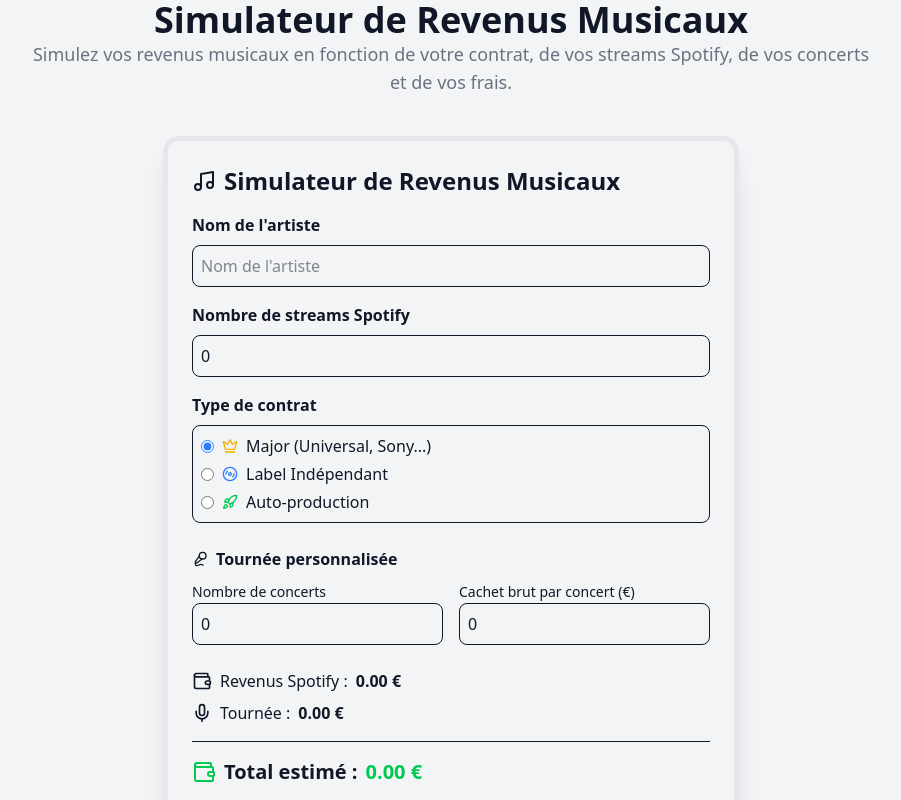
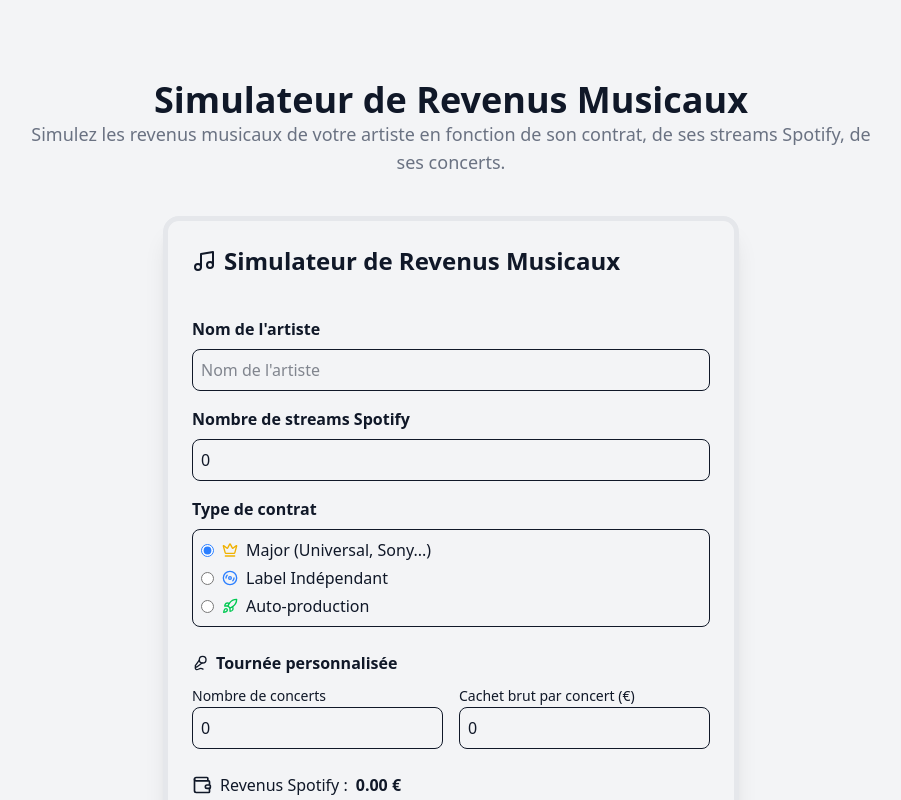
Before and after one commit to JoeLeDev/MusicRevenues, a React (Vite) app: page / in a window 1280 px wide. Shown: the top 800 px of the page, without its empty margins (189-1090 px from the left). Built offline with nearby package versions, Linux system fonts and the light colour scheme.

Commit message:
Responsive

```diff
--- a/src/pages/Music.jsx
+++ b/src/pages/Music.jsx
@@ -188,11 +188,13 @@ export default function MusicRevenueSimulator() {
 
 
   return (
-    <div className="min-h-screen bg-gray-100 flex items-center justify-center flex-col dark:bg-gray-900 ">
+    <div className=" bg-gray-100 flex items-center justify-center flex-col dark:bg-gray-900 min-h-screen lg:overflow-y-auto">
+        <div className="w-full flex flex-col items-center justify-center my-20">
+
        <h1 className="text-2xl text-gray-900  font-bold sm:text-4xl dark:text-white">Simulateur de Revenus Musicaux</h1>
-       <p className="text-sm text-gray-500 sm:text-lg sm:w-2/3 text-center dark:text-white">Simulez vos revenus musicaux en fonction de votre contrat, de vos streams Spotify, de vos concerts et de vos frais.</p>
-    <div className="max-w-xl mx-auto mt-10 justify-center p-6 rounded-2xl shadow-xl  text-gray-900 border-5 border-gray-200 dark:bg-gray-800 dark:text-white">
-      <div className="flex items-center gap-2 mb-4">
+       <p className="text-sm text-gray-500 sm:text-lg sm:w-2/3 text-center dark:text-white">Simulez les revenus musicaux de votre artiste en fonction de son contrat, de ses streams Spotify, de ses concerts.</p>
+    <div className="max-w-xl mx-auto mt-10 justify-center p-6 rounded-2xl shadow-xl  text-gray-900 border-5 border-gray-200 dark:bg-gray-800 dark:text-white lg:max-h-screen lg:overflow-y-auto">
+      <div className="flex items-center gap-2 mb-4 lg:mb-10">
         <Music className="w-6 h-6 text-gray-900 dark:text-white" />
         <h1 className="text-2xl font-bold text-gray-900 dark:text-white">Simulateur de Revenus Musicaux</h1>
       </div>
@@ -201,7 +203,7 @@ export default function MusicRevenueSimulator() {
       <input
       type='text'
       className="w-full p-2 rounded-lg border dark:bg-gray-800 mb-4"
-        value={artistName}
+      value={artistName}
       placeholder="Nom de l'artiste"
       onChange={(e) => setArtistName(e.target.value)}
       />
@@ -301,7 +303,7 @@ export default function MusicRevenueSimulator() {
               label={({ name, value }) => `${name}: ${value.toFixed(2)} €`}
               >
                 {pieData.map((entry, index) => (
-                  <Cell key={`cell-${index}`} fill={entry.color} />
+                    <Cell key={`cell-${index}`} fill={entry.color} />
                 ))}
               </Pie>
               <Tooltip />
@@ -321,7 +323,9 @@ export default function MusicRevenueSimulator() {
     </ul>
     <p>La SACEM reverse en moyenne 300–800 € par million de streams pour un auteur-compositeur.</p>
     </p>
-</div>
+        </div>
+    </div>
+
 
   );
 }
```
